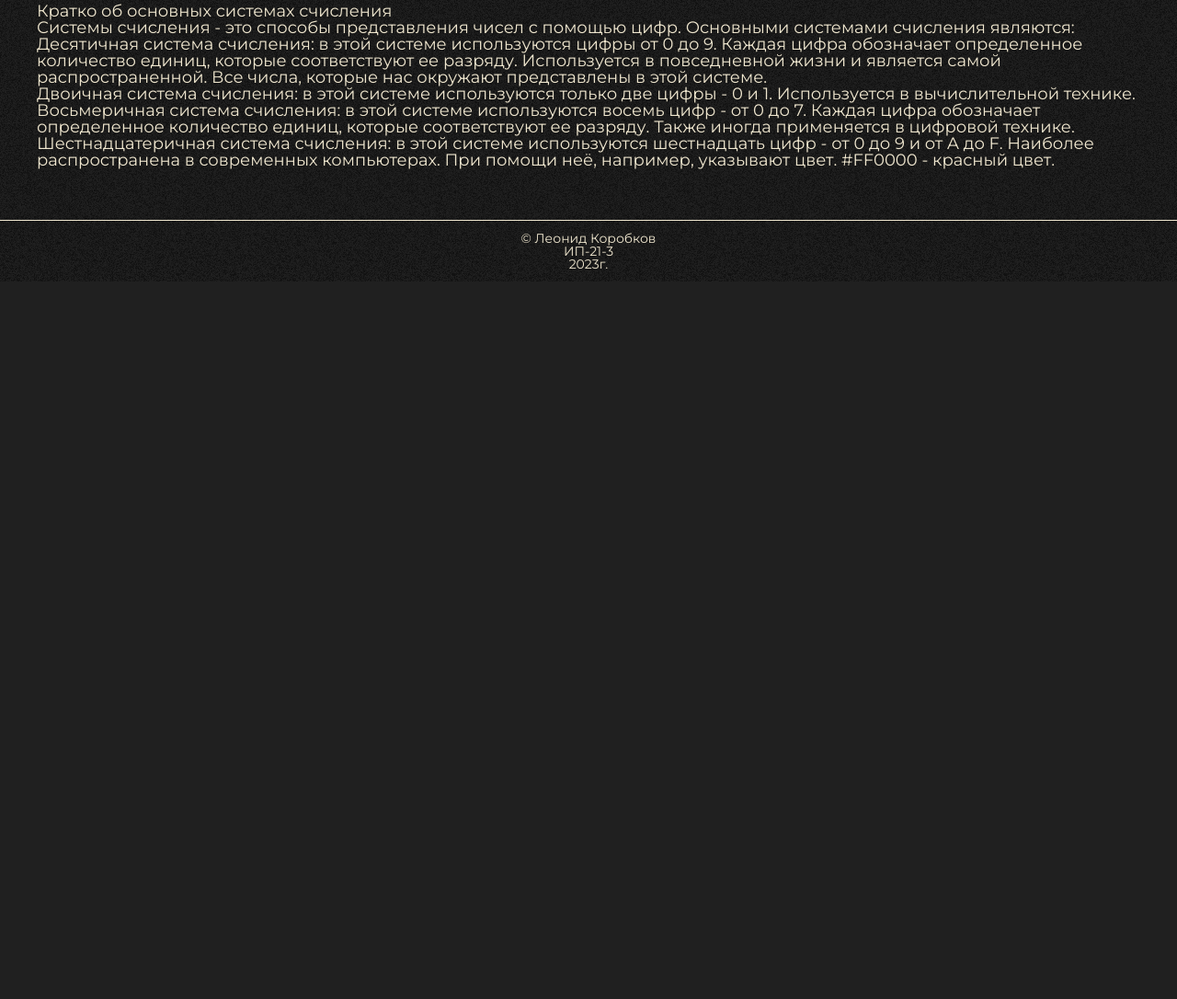
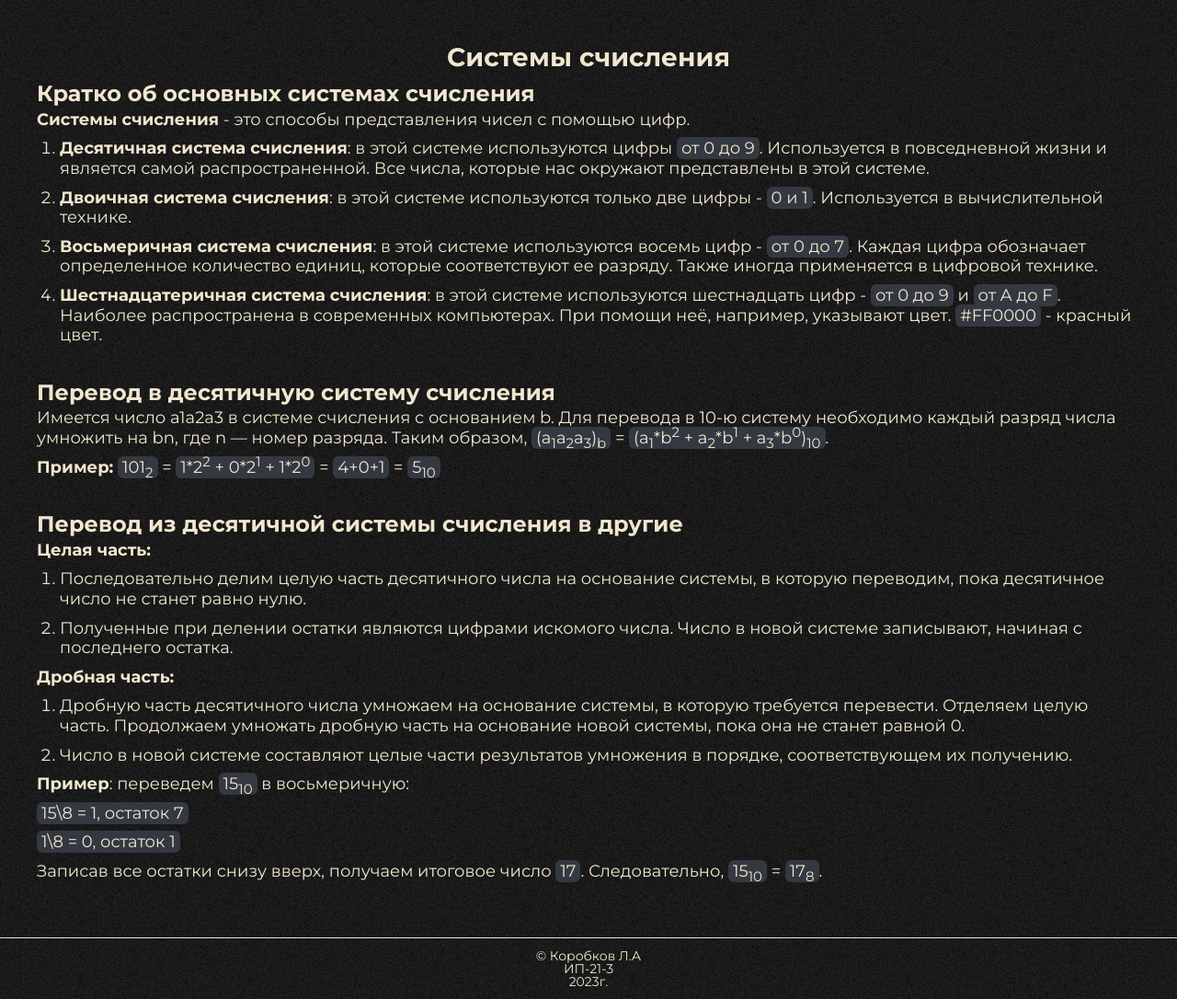
Before and after one commit to Leonid-Korobkov/math-project, a plain HTML site: page notation/notation.html in a window 1280 px wide. Shown: the part 494-1580 px from the top of the page at 92% size. Before the commit the page ends 800 px from the top, so only its background shows below. Drawn offline with Linux system fonts and the light colour scheme.

Commit message:
Добавлена основная инфа об с/с

```diff
--- a/notation/notation.css
+++ b/notation/notation.css
@@ -1,16 +1,18 @@
 /* Перевод с/с */
-
 .main-notation {
   /* background: url(img/noise_black.jpg) ; */
   /* min-height: calc(100vh - 81px - 67px); */
   padding-bottom: 40px;
 }
-.main-notation__title {
+.main-title {
   font-weight: bold;
   font-size: 32px;
   text-align: center;
   color: var(--white-color);
   margin-bottom: 15px;
+}
+.main-title_mini {
+  font-size: 28px;
 }
 @media (max-width: 580px){
   .main-notation__title {
@@ -340,3 +342,53 @@
     opacity: 1;
   }
 }
+
+.about-notation__body {
+  margin-top: 45px;
+}
+.about-notation__main-title {
+  color: var(--light-main-color);
+}
+.about-notation__list {
+  display: grid;
+  gap: 40px;
+}
+.about-notation__item {
+  display: grid;
+  /* gap: 15px; */
+  line-height: 120%;
+}
+.about-notation__list_num {
+  display: grid;
+  gap: 10px;
+}
+.about-notation__item_num {
+  list-style-type: decimal;
+  margin-left: 25px;
+}
+.about-notation__item code {
+  font-family: 'Montserrat', sans-serif;
+  background: #343941;
+  padding: 1px 5px;
+  border-radius: 6px;
+  white-space: nowrap
+}
+.about-notation__item:last-child {
+  margin-bottom: 50px;
+}
+.about-notation__title {
+  font-weight: bold;
+  font-size: 24px;
+  margin-bottom: 7px;
+}
+.about-notation__text {
+  display: grid;
+  gap: 10px;
+}
+.about-notation__text span {
+  font-weight: bold;
+}
+.about-notation__descr {
+}
+.about-notation__paragraph {
+}
--- a/notation/notation.html
+++ b/notation/notation.html
@@ -30,7 +30,7 @@
             <div class="main-breadcrumbs">
               <a href="../index.html"><img src="../img/arrow-left.svg" alt=""><span>На главную</span></a>
             </div>
-            <h1 class="main-notation__title">Перевод чисел в различные системы счисления с решением</h1>
+            <h1 class="main-notation__title main-title">Перевод чисел в различные системы счисления с решением</h1>
             <p class="main-notation__descr">Калькулятор позволяет переводить целые числа из одной системы
               счисления в другую. Основание системы счисления не может быть меньше 2 и больше 36 (10 цифр и 26 латинских
               букв). Длина чисел не имеет предела. Чтобы перевести число из одной системы в другую, введите исходное
@@ -154,28 +154,93 @@
       <section class="about-notation">
         <div class="about-notation__container">
           <div class="about-notation__body">
+            <h3 class="about-notation__main-title main-title main-title_mini">Системы счисления</h3>
             <ul class="about-notation__list">
               <li class="about-notation__item">
                 <h3 class="about-notation__title">Кратко об основных системах счисления</h3>
                 <div class="about-notation__text">
-                  <h4 class="about-notation__descr">Системы счисления - это способы представления чисел с помощью
-                    цифр. Основными системами счисления являются:</h4>
-                  <p class="about-notation__paragraph"><span>Десятичная система счисления</span>: в этой системе
-                    используются цифры
-                    от 0 до 9. Каждая цифра обозначает определенное количество единиц, которые
-                    соответствуют ее разряду. Используется в повседневной жизни и является самой распространенной. Все
-                    числа, которые нас окружают представлены в этой системе.</p>
-                  <p class="about-notation__paragraph"><span>Двоичная система счисления</span>: в этой системе
-                    используются только
-                    две цифры - 0 и 1. Используется в вычислительной технике.</p>
-                  <p class="about-notation__paragraph"><span>Восьмеричная система счисления</span>: в этой системе
-                    используются
-                    восемь цифр - от 0 до 7. Каждая цифра обозначает определенное количество единиц, которые
-                    соответствуют ее разряду. Также иногда применяется в цифровой технике.</p>
-                  <p class="about-notation__paragraph"><span>Шестнадцатеричная система счисления</span>: в этой системе
-                    используются
-                    шестнадцать цифр - от 0 до 9 и от A до F. Наиболее распространена в современных компьютерах. При
-                    помощи неё, например, указывают цвет. #FF0000 - красный цвет.</p>
+                  <h4 class="about-notation__descr"><span>Системы счисления</span> - это способы представления чисел с
+                    помощью цифр.
+                  </h4>
+                  <ul class="about-notation__list_num">
+                    <li class="about-notation__item_num">
+                      <span>Десятичная система счисления</span>: в этой системе
+                      используются цифры
+                      <code>от 0 до 9</code>. Используется в повседневной жизни и является самой распространенной. Все
+                      числа, которые нас окружают представлены в этой системе.
+                    </li>
+                    <li class="about-notation__item_num">
+                      <span>Двоичная система счисления</span>: в этой системе
+                      используются только
+                      две цифры - <code>0 и 1</code>. Используется в вычислительной технике.
+                    </li>
+                    <li class="about-notation__item_num">
+                      <span>Восьмеричная система счисления</span>: в этой системе
+                      используются
+                      восемь цифр - <code>от 0 до 7</code>. Каждая цифра обозначает определенное количество единиц,
+                      которые
+                      соответствуют ее разряду. Также иногда применяется в цифровой технике.
+                    </li>
+                    <li class="about-notation__item_num">
+                      <span>Шестнадцатеричная система счисления</span>: в этой системе
+                      используются
+                      шестнадцать цифр - <code>от 0 до 9</code> и <code>от A до F</code>. Наиболее распространена в
+                      современных компьютерах. При
+                      помощи неё, например, указывают цвет. <code>#FF0000</code> - красный цвет.
+                    </li>
+                  </ul>
+                </div>
+              </li>
+              <li class="about-notation__item">
+                <h3 class="about-notation__title">Перевод в десятичную систему счисления</h3>
+                <div class="about-notation__text">
+                  <p class="about-notation__paragraph">
+                    Имеется число a1a2a3 в системе счисления с основанием b. Для перевода в 10-ю систему необходимо
+                    каждый разряд числа умножить на bn, где n — номер разряда. Таким образом,
+                    <code>(a<sub>1</sub>a<sub>2</sub>a<sub>3</sub>)<sub>b</sub></code> = <code>(a<sub>1</sub>*b<sup>2</sup> + a<sub>2</sub>*b<sup>1</sup>
+                    + a<sub>3</sub>*b<sup>0</sup>)<sub>10</sub></code>.
+                  </p>
+                  <p class="about-notation__paragraph"><span>Пример:</span> <code>101<sub>2</sub></code> =
+                    <code>1*2<sup>2</sup> + 0*2<sup>1</sup> + 1*2<sup>0</sup></code> = <code>4+0+1</code> =
+                    <code>5<sub>10</sub></code>
+                  </p>
+                </div>
+              </li>
+              <li class="about-notation__item">
+                <h3 class="about-notation__title">Перевод из десятичной системы счисления в другие</h3>
+                <div class="about-notation__text">
+                  <ul class="about-notation__list_num">
+                    <h4 class="about-notation__descr"><span>Целая часть:</span></h4>
+                    <li class="about-notation__item_num">
+                      Последовательно делим целую часть десятичного числа на основание системы, в которую переводим,
+                      пока
+                      десятичное число не станет равно нулю.
+                    </li>
+                    <li class="about-notation__item_num">
+                      Полученные при делении остатки являются цифрами искомого числа. Число в новой системе записывают,
+                      начиная с последнего остатка.
+                    </li>
+                  </ul>
+                  <ul class="about-notation__list_num">
+                    <h4 class="about-notation__descr"><span>Дробная часть:</span></h4>
+                    <li class="about-notation__item_num">
+                      Дробную часть десятичного числа умножаем на основание системы, в которую требуется перевести.
+                      Отделяем целую часть. Продолжаем умножать дробную часть на основание новой системы, пока она не
+                      станет равной 0.
+                    </li>
+                    <li class="about-notation__item_num">
+                      Число в новой системе составляют целые части результатов умножения в порядке, соответствующем их
+                      получению.
+                    </li>
+                  </ul>
+                  <p class="about-notation__paragraph">
+                    <span>Пример</span>: переведем <code>15<sub>10</sub></code> в восьмеричную:
+                  <div><code>15\8 = 1, остаток 7</code></div>
+                  <div><code>1\8 = 0, остаток 1</code></div>
+                  <div>Записав все остатки снизу вверх, получаем итоговое число <code>17</code>. Следовательно,
+                    <code>15<sub>10</sub></code> = <code>17<sub>8</sub></code>.
+                  </div>
+                  </p>
                 </div>
               </li>
             </ul>
@@ -187,7 +252,7 @@
     <footer class="footer">
       <div class="footer__container">
         <div class="footer__body">
-          <p class="footer__p">© Леонид Коробков</p>
+          <p class="footer__p">© Коробков Л.А</p>
           <p class="footer__p">ИП-21-3</p>
           <p class="footer__p">2023г.</p>
         </div>
```
Also changed, not shown: guess/guess.html (+1 -1 lines), index.html (+1 -1 lines), 1 other file.
